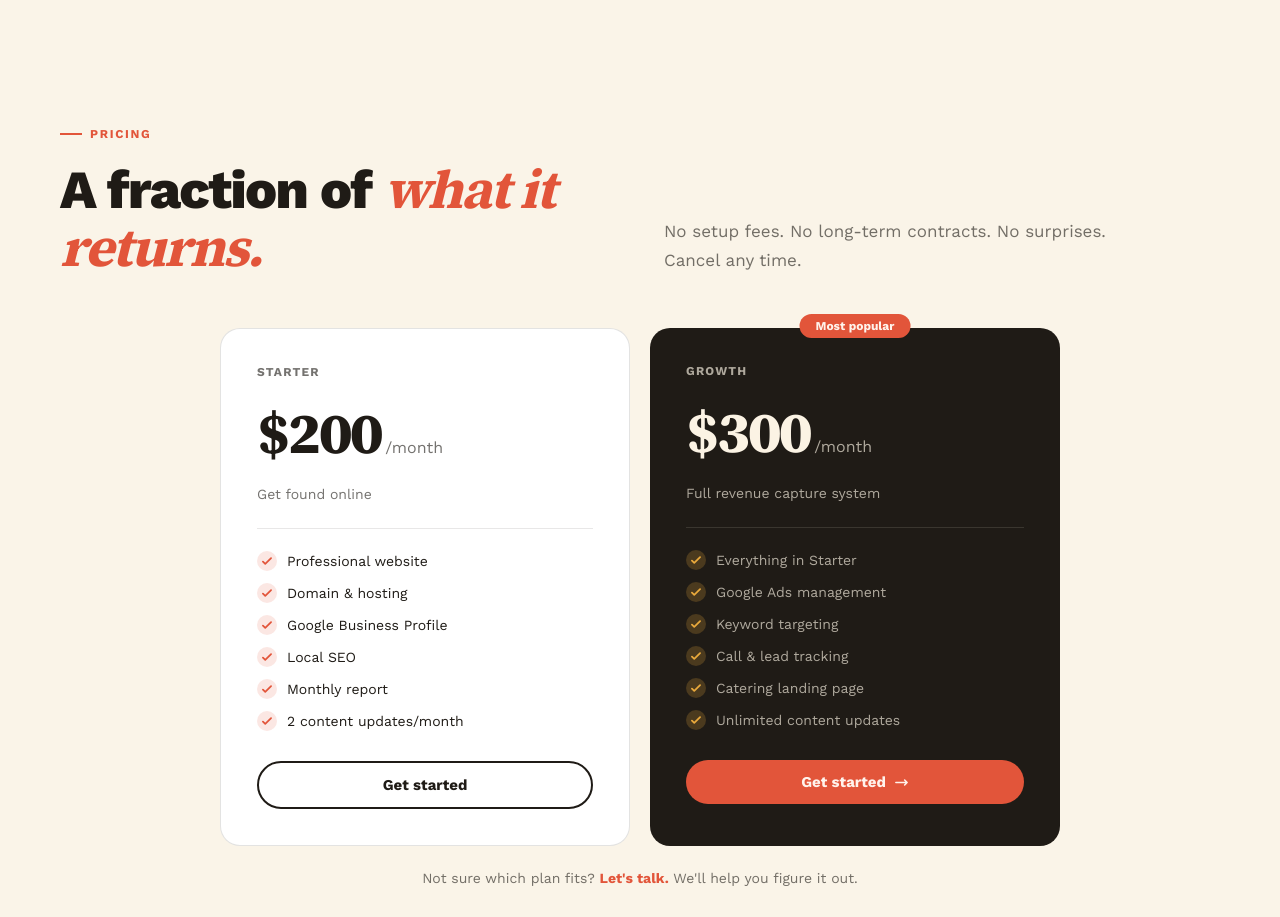
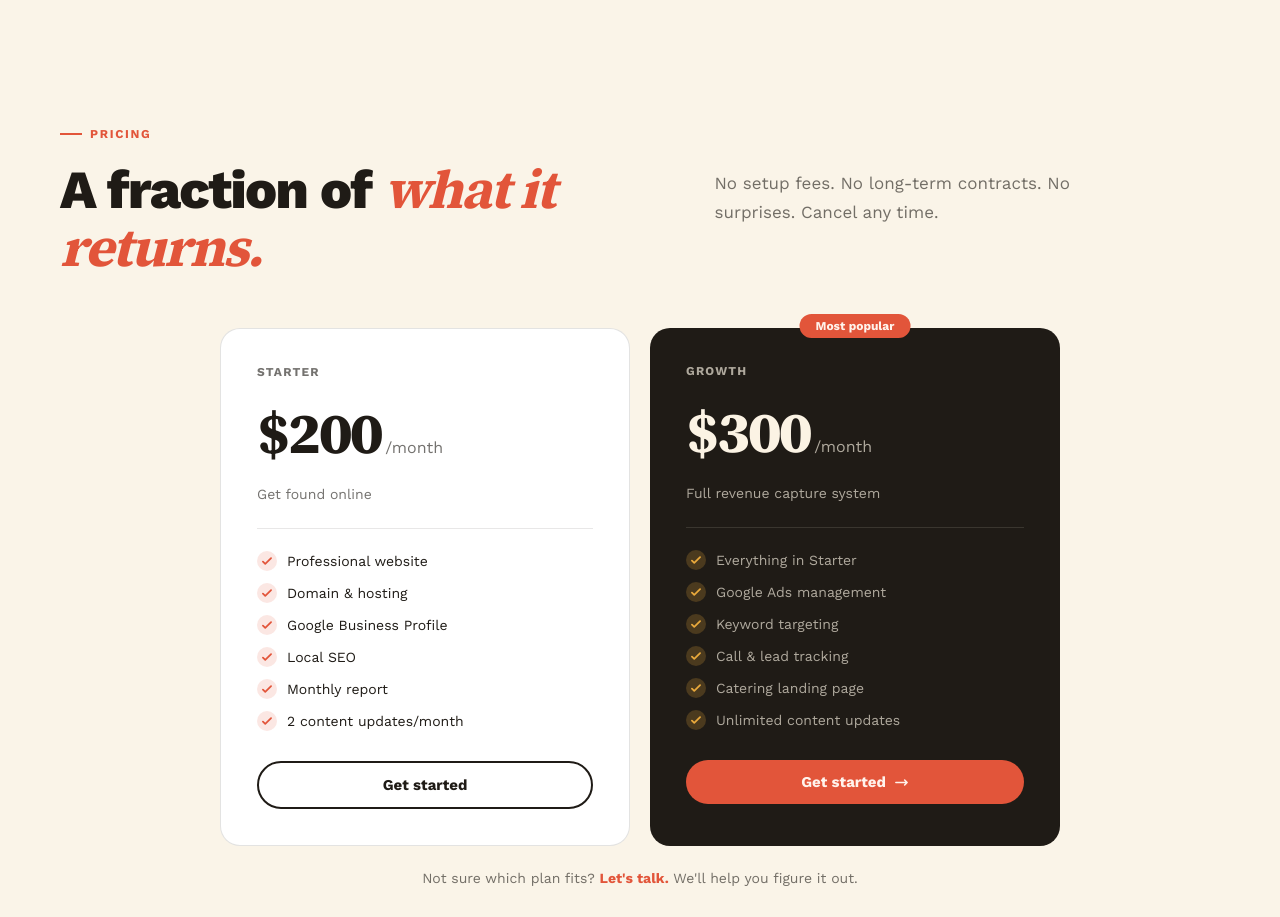
Before and after one commit to MainStreetGrowth/mainstreetgrowth, a Next.js app: page /outcomes in a window 1280 px wide. Shown: the part 3940-4857 px from the top of the page. Built offline with nearby package versions, Linux system fonts and the light colour scheme.

Commit message:
Outcomes pricing header: center-align supporting text, natural wrap

```diff
--- a/app/outcomes/page.tsx
+++ b/app/outcomes/page.tsx
@@ -563,7 +563,7 @@ export default function Outcomes() {
         {/* ── PRICING ─────────────────────────────────────────── */}
         <section id="pricing" style={{ background: C.cream, padding: isMobile ? "68px 20px" : "100px 24px" }}>
           <div style={{ maxWidth: 1160, margin: "0 auto" }}>
-            <div style={{ display: "grid", gridTemplateColumns: isMobile ? "1fr" : "1fr 1fr", gap: 48, alignItems: "end", marginBottom: 52 }} className="reveal">
+            <div style={{ display: "grid", gridTemplateColumns: isMobile ? "1fr" : "1.2fr 1fr", gap: isMobile ? 16 : 48, alignItems: "center", marginBottom: 52 }} className="reveal">
               <div>
                 <Kicker>Pricing</Kicker>
                 <h2 style={{ fontSize: "clamp(2.2rem,4.2vw,3.4rem)", fontWeight: 800, color: C.ink, lineHeight: 1.05, letterSpacing: "-0.03em", margin: 0 }}>
@@ -571,7 +571,7 @@ export default function Outcomes() {
                   <span className="font-display" style={{ fontStyle: "italic", fontWeight: 700, color: C.coral }}>what it returns.</span>
                 </h2>
               </div>
-              <p style={{ fontSize: 17, color: C.muted, lineHeight: 1.75, margin: 0 }}>No setup fees. No long-term contracts. No surprises.<br />Cancel any time.</p>
+              <p style={{ fontSize: 17, color: C.muted, lineHeight: 1.7, margin: 0, maxWidth: 360 }}>No setup fees. No long-term contracts. No surprises. Cancel any time.</p>
             </div>
             <div style={{ display: "grid", gridTemplateColumns: isMobile ? "1fr" : "1fr 1fr", gap: 20, maxWidth: isMobile ? "100%" : 840, margin: "0 auto" }}>
               {/* Starter */}
```
